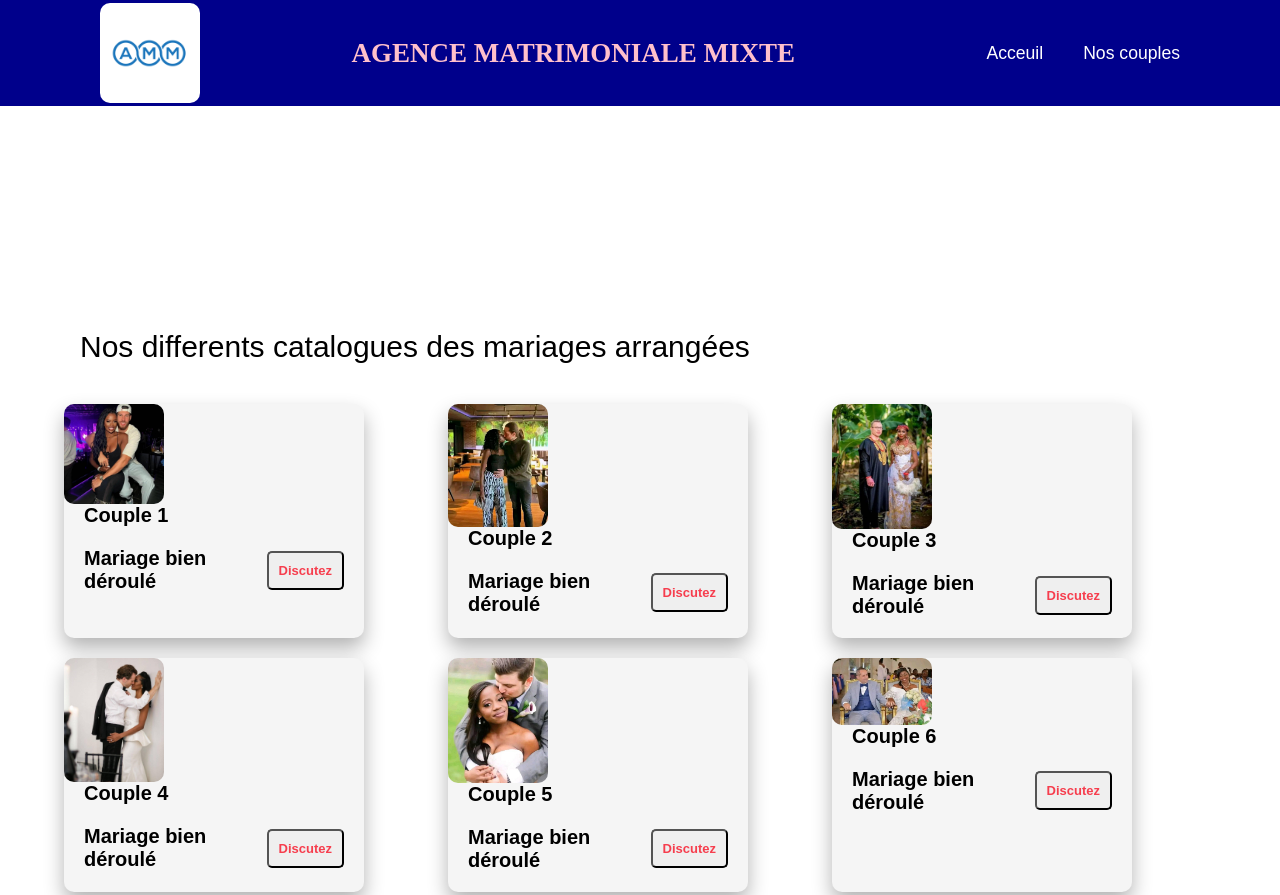
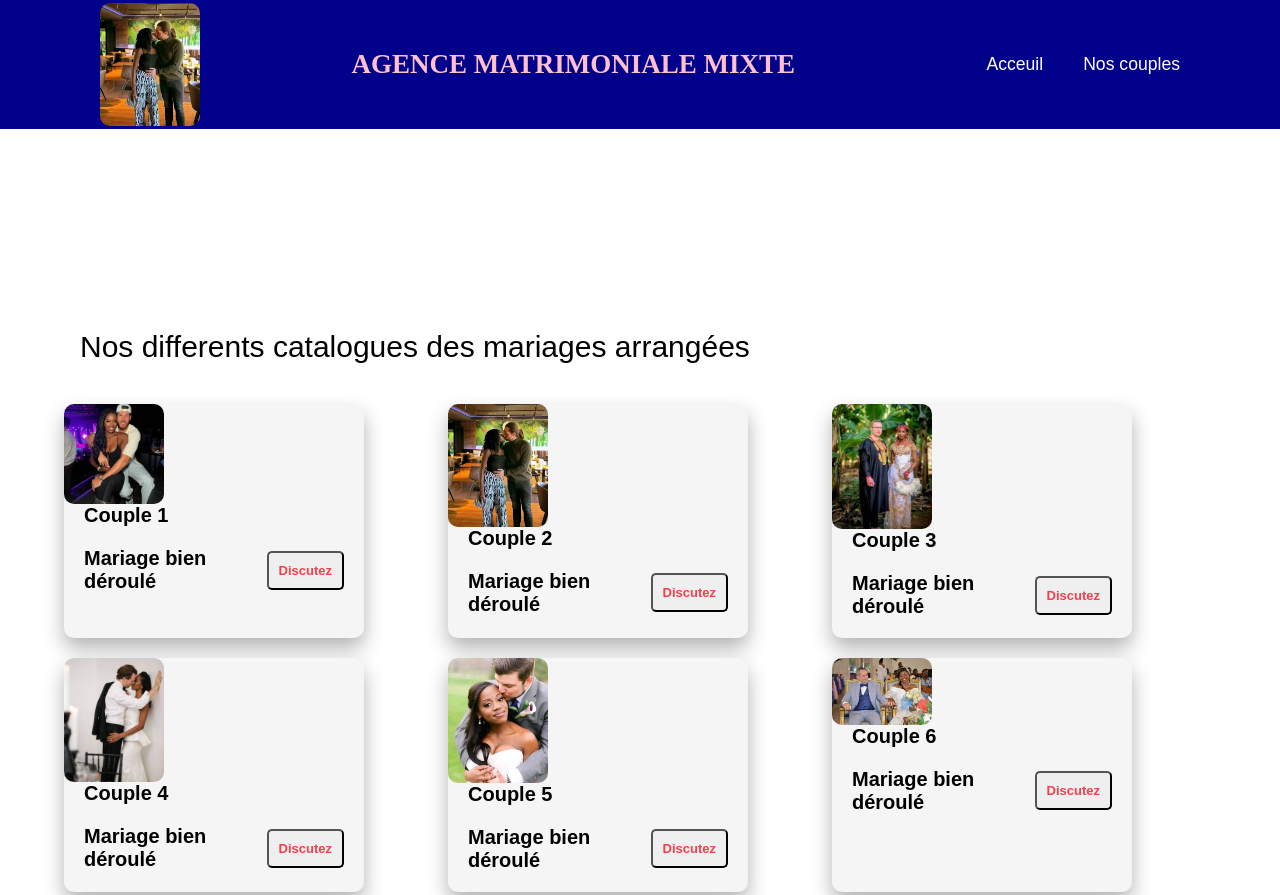
Before and after one commit to agencem/amm, a plain HTML site: page couples.html in a window 1280 px wide. Shown: the top 895 px of the page. Drawn offline with Linux system fonts and the light colour scheme.

Commit message:
Update couples.html

```diff
--- a/couples.html
+++ b/couples.html
@@ -1,4 +1,4 @@
-<title></title><link rel="stylesheet" type="text/css" href="stylep.css"></head><body><section><header><img src="image/amm.jpg" class="ig"><h2 class="logo">AGENCE MATRIMONIALE MIXTE</h2><nav class="navigation"><a href="index.html">Acceuil</a><a href="couples.html">Nos couples</a></nav></header><section class="content2"></section><h1 class="produitstext">Nos differents catalogues des mariages arrangées</h1><section class="sectionproduits"><div class="produits">
+<title></title><link rel="stylesheet" type="text/css" href="stylep.css"></head><body><section><header><img src="image/H.jpg" class="ig"><h2 class="logo">AGENCE MATRIMONIALE MIXTE</h2><nav class="navigation"><a href="index.html">Acceuil</a><a href="couples.html">Nos couples</a></nav></header><section class="content2"></section><h1 class="produitstext">Nos differents catalogues des mariages arrangées</h1><section class="sectionproduits"><div class="produits">
 
 
   <div class="carte">
```
